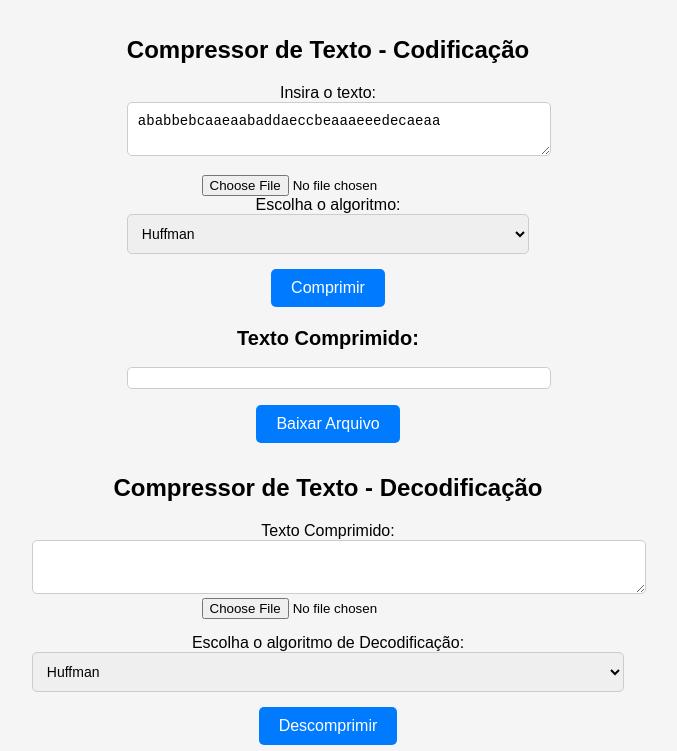
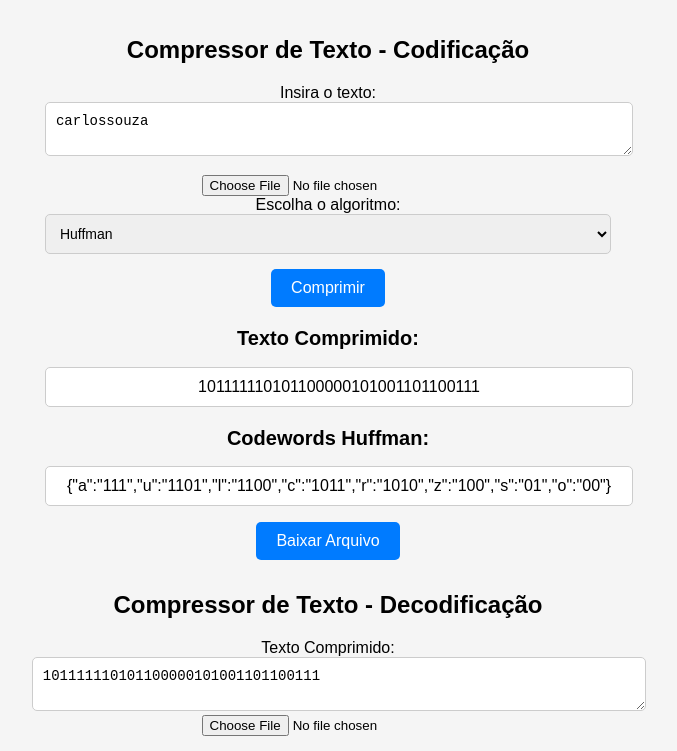
Before and after one commit to cadusouza2001/text-encoder-decoder, a React (Create React App) app: page / in a window 1280 px wide. Shown: the top 751 px of the page, without its empty margins (312-989 px from the left). Built offline with nearby package versions, Linux system fonts and the light colour scheme.

Commit message:
Algorith fixes

```diff
--- a/src/components/decoding/index.js
+++ b/src/components/decoding/index.js
@@ -6,8 +6,8 @@ import { eliasGammaDecompression } from '../../decoders/elias';
 
 
 const DecodingComponent = () => {
-  const [compressedText, setCompressedText] = useState('');
-  const [selectedAlgorithm, setSelectedAlgorithm] = useState('');
+  const [compressedText, setCompressedText] = useState('101111110101100000101001101100111');
+  const [selectedAlgorithm, setSelectedAlgorithm] = useState('huffman');
   const [decompressedText, setDecompressedText] = useState('');
   const [huffmanCodes, setHuffmanCode] = useState({});
   const [golombDivisor, setGolombDivisor] = useState(2);
@@ -100,7 +100,6 @@ const DecodingComponent = () => {
                   setHuffmanCode(JSON.parse(event.target.value || '{}'));
                 } catch (error) {
                   console.error('Erro ao analisar o JSON de códigos Huffman:', error);
-                  // Lide com o erro de análise JSON aqui, se necessário
                 }
               }}
             placeholder="Insira os códigos Huffman em formato JSON"
--- a/src/components/encoding/index.js
+++ b/src/components/encoding/index.js
@@ -7,9 +7,9 @@ import FileSaver from "file-saver";
 
 const EncodingComponent = () => {
   const [inputText, setInputText] = useState(
-    "ababbebcaaeaabaddaeccbeaaaeeedecaeaa"
+    "carlossouza"
   );
-  const [selectedAlgorithm, setSelectedAlgorithm] = useState("");
+  const [selectedAlgorithm, setSelectedAlgorithm] = useState("huffman");
   const [compressedText, setCompressedText] = useState("");
   const [huffmanCodes, setHuffmanCode] = useState({});
   const [golombDivisor, setGolombDivisor] = useState(4);
--- a/src/decoders/fibonacci.js
+++ b/src/decoders/fibonacci.js
@@ -36,10 +36,13 @@ export function fibonacciDecompression(encodedStream) {
     // Decode the encoded stream
     let decodedStream = '';
     let startIndex = 0;
+    let lastBitIsStopBit = false;
+
     for (i = 1; i < encodedStream.length; i++) {
-        if (encodedStream[i] === '1' && encodedStream[i - 1] === '1') {
+        if (encodedStream[i] === '1' && encodedStream[i - 1] === '1' && !lastBitIsStopBit) {
             const codeword = encodedStream.substring(startIndex, i);
             const decodedValue = fibonacciDecoding(codeword);
+            lastBitIsStopBit = true;
             if (decodedValue === -1) {
                 // Invalid codeword, cannot decode
                 return 'Invalid Codeword';
@@ -47,6 +50,9 @@ export function fibonacciDecompression(encodedStream) {
             decodedStream += decodedValue + ' ';
             startIndex = i+1;
         }
+        else if (lastBitIsStopBit) {
+            lastBitIsStopBit = false;
+        }
     }
     return decodedStream.trim(); // Remove trailing space
 }
--- a/src/encoders/huffman.js
+++ b/src/encoders/huffman.js
@@ -27,7 +27,16 @@ export function huffmanCompression(inputText) {
             parent.left = left;
             parent.right = right;
             heap.push(parent);
-            heap.sort((a, b) => a.freq - b.freq);
+            heap.sort((a, b) => {
+                //Se um dos nós for intermediário e ambos tiverem a mesma frequência, o nó intermediário deve ser colocado antes do nó folha
+                if (a.char === null && b.char !== null && a.freq === b.freq) {
+                    return -1;
+                }
+                if (a.char !== null && b.char === null && a.freq === b.freq) {
+                    return 1;
+                }
+                return a.freq - b.freq;
+            });
         }
 
         return heap[0];
```
